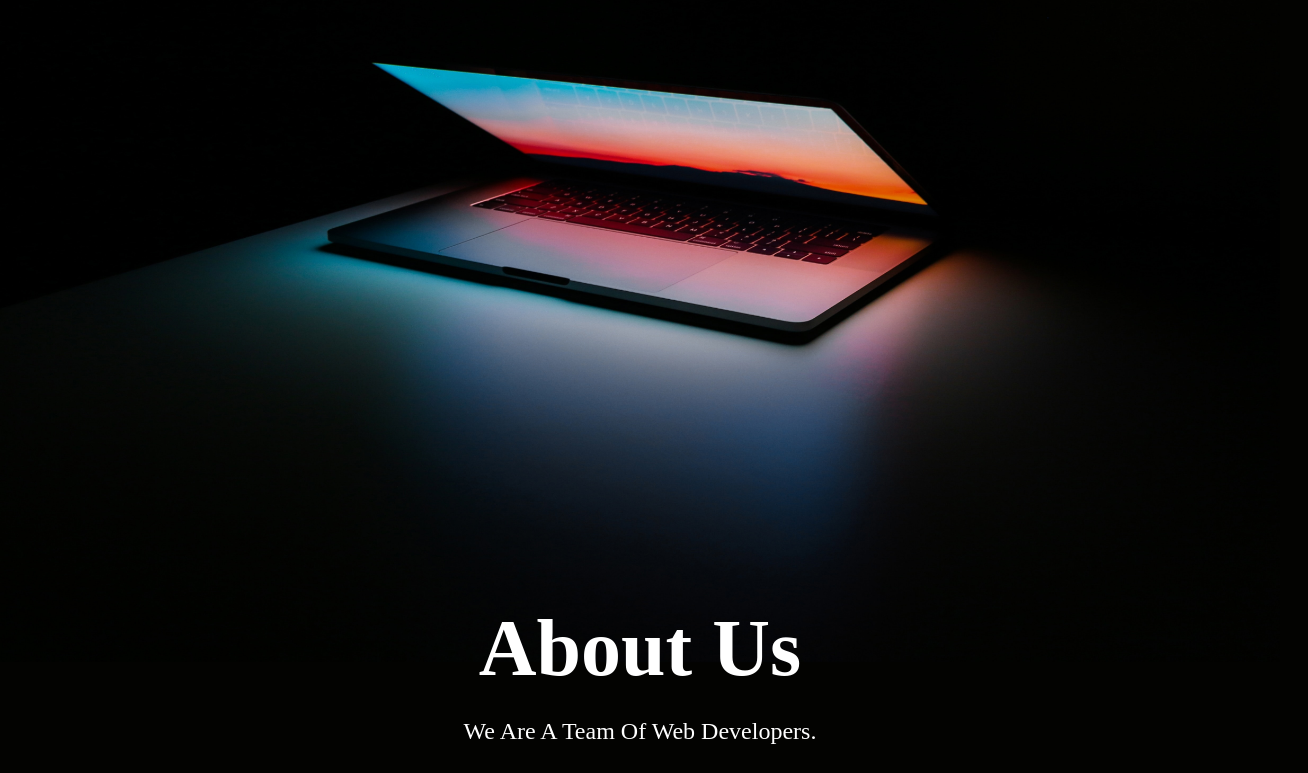
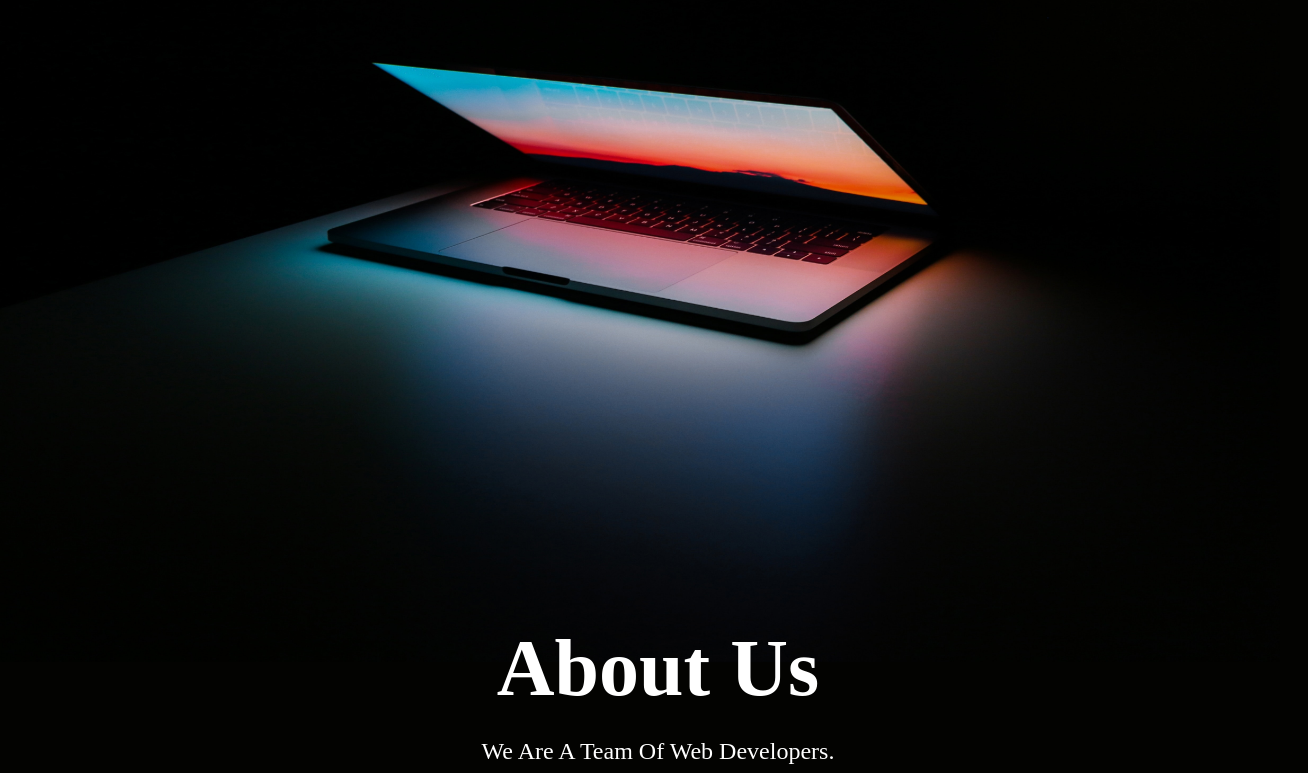
Before and after one commit to Jaco-van-Stryp/Jaxify-Software, a plain HTML site: page index.html in a window 1280 px wide. Shown: the part 247-1020 px from the top of the page, 1308 px wide, since content can reach past the window. Drawn offline with Linux system fonts and the light colour scheme.

Commit message:
Update style.css

```diff
--- a/styling/style.css
+++ b/styling/style.css
@@ -4,6 +4,8 @@ body {
   background-size: contain;
   background-color: #030301;
   min-width: fit-content;
+  min-width: 1300px;
+  max-width: 2500px;
 }
 ul {
   list-style-type: none;
```
